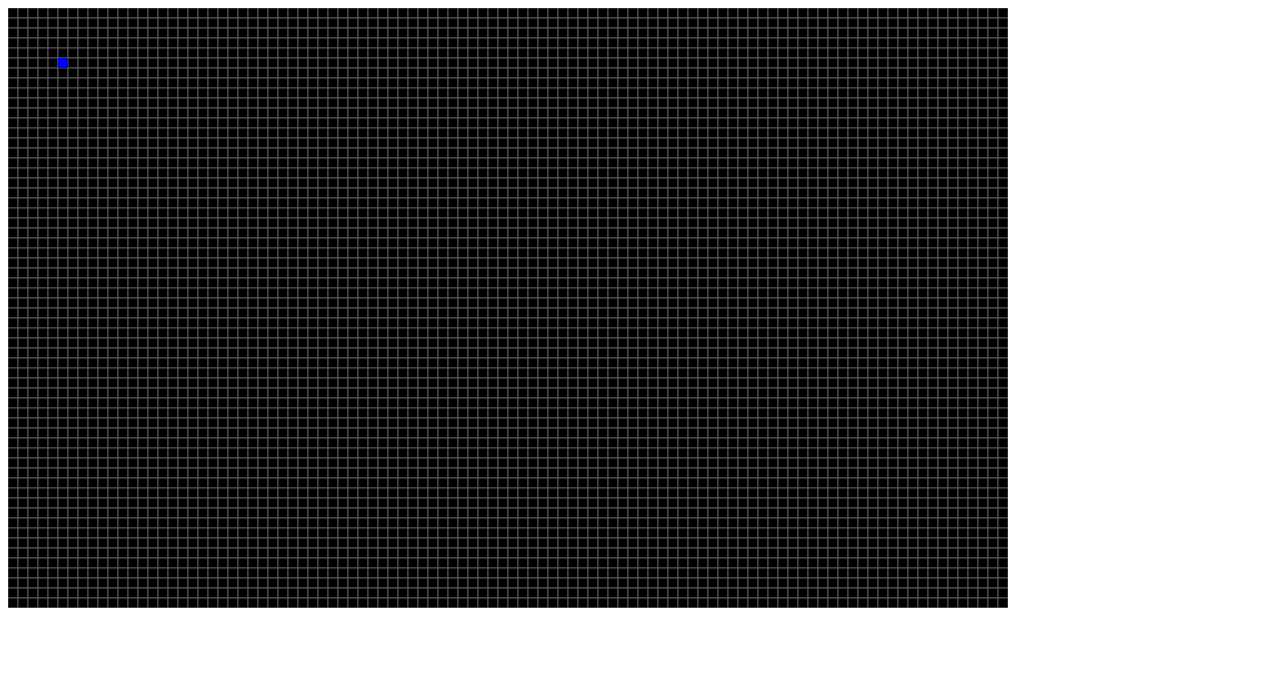
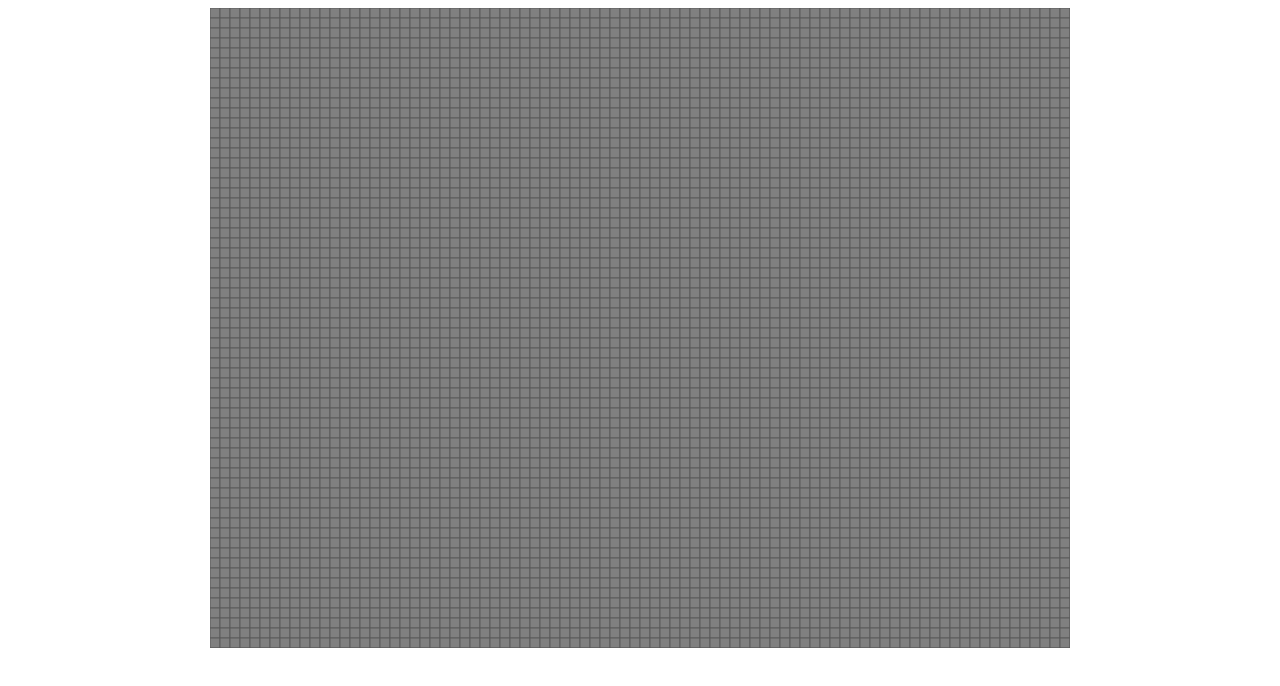
Before and after one commit to matty22/Angular2_DungeonCrawler, an Angular app: page / in a window 1280 px wide. Shown: the top 686 px of the page. Built offline with nearby package versions, Linux system fonts and the light colour scheme.

Commit message:
got basic movement and enemy contact added

```diff
--- a/src/app/app.component.css
+++ b/src/app/app.component.css
@@ -0,0 +1,11 @@
+#playerStats {
+  font-family: Arial, Helvetica, sans-serif;
+  background-color: #cccccc;
+  font-size: 16px;
+  padding: 10px 0px;
+}
+
+#canvasContainer {
+  display: flex;
+  justify-content: center;
+}
--- a/src/app/app.component.html
+++ b/src/app/app.component.html
@@ -1,3 +1,4 @@
-<div (window:keydown)="movePlayer($event)">
-  <canvas id="dungeonMap" width="1000" height="600" (keydown)="movePlayer(key)"></canvas>
+<!--<div id="playerStats">Player HP: {{ player.health }}<br>Player XP: {{ player.xp }}<br>Current Weapon: {{ player.weapon }}</div>-->
+<div id="canvasContainer" (click)="colorCell($event)" (window:keydown)="movePlayer($event)">
+  <canvas id="dungeonMap" width="860" height="640" (keydown)="movePlayer(key)"></canvas>
 </div>
--- a/src/app/app.component.ts
+++ b/src/app/app.component.ts
@@ -1,4 +1,6 @@
 import { Component, OnInit } from '@angular/core';
+import { Player } from './player';
+import { Enemy } from'./enemy';
 
 @Component({
   selector: 'app-root',
@@ -12,6 +14,20 @@ export class AppComponent implements OnInit {
   canvasWidth: number;
   canvasHeight: number;
   playerLocation: number[];
+  enemyLocation: number[];
+  player:Player = {
+    health: 50,
+    xp: 0,
+    minAttack: 1,
+    maxAttack: 3,
+    weapon: "Iron Sword"
+  }
+  enemy: Enemy = {
+  health: 10,
+  minAttack: 3,
+  maxAttack: 4
+  }
+
 
   ngOnInit() {
     this.canvas = <HTMLCanvasElement> document.getElementById('dungeonMap');
@@ -19,17 +35,18 @@ export class AppComponent implements OnInit {
     this.canvasWidth = 100;
     this.canvasHeight = 75;
     this.buildBoard();
-    this.placePlayer();
+    // this.placePlayer();
+    // this.placeEnemies();
   }
 
   // Build the game board
   buildBoard() {
     for (var j = 0; j < this.canvasHeight; j++) {
       for (var i = 0; i < this.canvasWidth; i++) {
-        this.ctx.fillStyle = "black";
+        this.ctx.fillStyle = "gray";
         this.ctx.fillRect(i * 10, j * 10, 10, 10);
         this.ctx.strokeStyle="#5a5a5a";
-        this.ctx.strokeRect(i * 10, j * 10, 10, 10);
+            this.ctx.strokeRect(i * 10, j * 10, 10, 10);
       }
     }
   }
@@ -37,8 +54,18 @@ export class AppComponent implements OnInit {
   // Assign player location upon page load
   placePlayer() {
     this.playerLocation = [5, 5];
-    this.ctx.fillStyle = "blue";
+    this.ctx.fillStyle = "green";
     this.ctx.fillRect(this.playerLocation[0] * 10, this.playerLocation[1] * 10, 10, 10);
+  }
+
+  placeEnemies() {
+    // Generate 3 enemies and randomly place them on the canvas
+    var enemy1: Enemy;
+    var enemy2: Enemy;
+    var enemy3: Enemy;
+    this.enemyLocation = [10, 10];
+    this.ctx.fillStyle = "purple";
+    this.ctx.fillRect(this.enemyLocation[0] * 10, this.enemyLocation[1] * 10, 10, 10);
   }
 
   // Move player upon key press
@@ -46,37 +73,60 @@ export class AppComponent implements OnInit {
       switch (pressedKey.keyCode) {
         case 37:
         // Player pushes left arrow key
+        if(this.playerLocation[0] === (this.enemyLocation[0] + 1) && this.playerLocation[1] === this.enemyLocation[1]) {
+          console.log("enemy hit");
+        } else {
           this.ctx.fillStyle = "black";
           this.ctx.fillRect(this.playerLocation[0] * 10, this.playerLocation[1] * 10, 10, 10);
           this.playerLocation[0] = this.playerLocation[0] - 1;
           this.ctx.fillStyle = "blue";
           this.ctx.fillRect(this.playerLocation[0] * 10, this.playerLocation[1] * 10, 10, 10);
+        }
           break;
         case 38:
         // Player pushes up arrow key
+        if(this.playerLocation[1] === (this.enemyLocation[1] + 1) && this.playerLocation[0] === this.enemyLocation[0]) {
+          console.log("enemy hit");
+        } else {
           this.ctx.fillStyle = "black";
           this.ctx.fillRect(this.playerLocation[0] * 10, this.playerLocation[1] * 10, 10, 10);
           this.playerLocation[1] = this.playerLocation[1] - 1;
           this.ctx.fillStyle = "blue";
           this.ctx.fillRect(this.playerLocation[0] * 10, this.playerLocation[1] * 10, 10, 10);
+        }
           break;
         case 39:
         // Player pushes right arrow key
+        if(this.playerLocation[0] === (this.enemyLocation[0] - 1) && this.playerLocation[1] === this.enemyLocation[1]) {
+          console.log("enemy hit");
+        } else {
           this.ctx.fillStyle = "black";
           this.ctx.fillRect(this.playerLocation[0] * 10, this.playerLocation[1] * 10, 10, 10);
           this.playerLocation[0] = this.playerLocation[0] + 1;
           this.ctx.fillStyle = "blue";
           this.ctx.fillRect(this.playerLocation[0] * 10, this.playerLocation[1] * 10, 10, 10);
+        }
           break;
         case 40:
         // Player pushes down arrow key
+        if(this.playerLocation[1] === (this.enemyLocation[1] - 1) && this.playerLocation[0] === this.enemyLocation[0]) {
+          console.log("enemy hit");
+        } else {
           this.ctx.fillStyle = "black";
           this.ctx.fillRect(this.playerLocation[0] * 10, this.playerLocation[1] * 10, 10, 10);
           this.playerLocation[1] = this.playerLocation[1] + 1;
           this.ctx.fillStyle = "blue";
           this.ctx.fillRect(this.playerLocation[0] * 10, this.playerLocation[1] * 10, 10, 10);
+        }
           break;
       }
   }
 
+
+
+colorCell(e) {
+
+    this.ctx.fillStyle = "black";
+    this.ctx.fillRect(Math.floor(e.offsetX / 10) * 10, Math.floor(e.offsetY / 10) * 10, 10, 10);
 }
+}
--- /dev/null
+++ b/src/app/enemy.ts
@@ -0,0 +1,5 @@
+export class Enemy {
+  health: number;
+  minAttack: number;
+  maxAttack: number;
+}
--- /dev/null
+++ b/src/app/player.ts
@@ -0,0 +1,7 @@
+export class Player {
+  health:number;
+  xp:number;
+  minAttack:number;
+  maxAttack:number;
+  weapon:string;
+}
```
